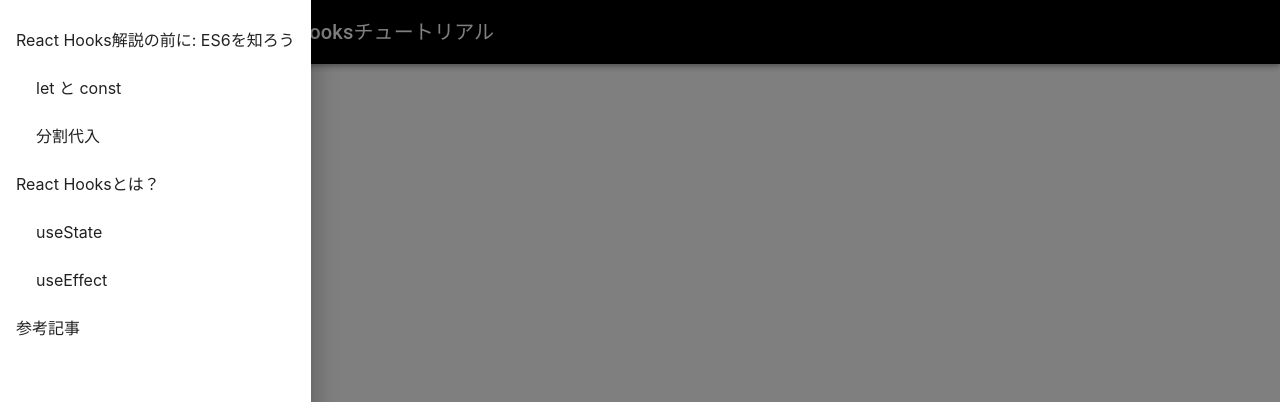
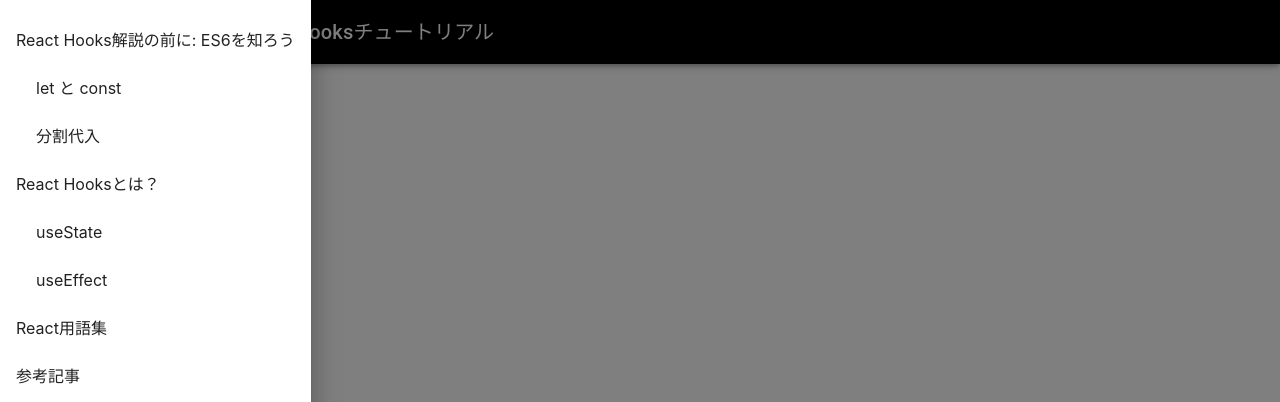
Before and after one commit to Teppeichang/react_hooks_tutorial, a React (Create React App) app: page /glossary in a window 1280 px wide. Both pictures are taken after a click on the button "menu". Shown: the top 402 px of the page. Built offline with nearby package versions, Linux system fonts and the light colour scheme.

Commit message:
Fix: letとconst解説ページの余白 Add: 用語集ページの追加(ガワだけ)

```diff
--- a/src/App.jsx
+++ b/src/App.jsx
@@ -8,6 +8,7 @@ import LetAndConst from "./pages/LetAndConst";
 import DestructuringAssignment from "./pages/DestructuringAssignment";
 import UseStatePage from "./pages/UseStatePage";
 import UseEffectPage from "./pages/UseEffectPage";
+import Glossary from "./pages/Glossary";
 import References from "./pages/References";
 
 function App() {
@@ -22,6 +23,7 @@ function App() {
         <Route path="/about-hooks" element={<AboutHooks />}/>
         <Route path="/usestate" element={<UseStatePage />} />
         <Route path="/useeffect" element={<UseEffectPage />} />
+        <Route path="/glossary" element={<Glossary />} />
         <Route path="/references" element={<References />} />
       </Routes>
       <Footer />
--- a/src/components/Header.jsx
+++ b/src/components/Header.jsx
@@ -47,6 +47,9 @@ const Header = () => {
           <Link to="/useeffect" className="hover:text-sky-400 hover:underline pl-5">
             useEffect
           </Link>
+          <Link to="/glossary" className="hover:text-sky-400 hover:underline">
+          React用語集
+          </Link>
           <Link to="/references" className="hover:text-sky-400 hover:underline">
           参考記事
           </Link>
--- /dev/null
+++ b/src/pages/Glossary.jsx
@@ -0,0 +1,9 @@
+const Glossary = () => {
+  return (
+    <div className="my-20 p-10 flex flex-col min-h-screen">
+      <p>Coming soon...</p>
+    </div>
+  )
+}
+
+export default Glossary
--- a/src/pages/LetAndConst.jsx
+++ b/src/pages/LetAndConst.jsx
@@ -1,6 +1,6 @@
 const LetAndConst = () => {
   return (
-    <div className="my-20 p-10 min-h-screen">
+    <div className="my-20 px-10 flex flex-col min-h-screen">
       <p className="text-2xl font-bold mt-10">let と constとは</p>
       <hr />
       <p className="mt-5">ES6から追加されたJavaScriptの変数宣言。JavaScriptの変数宣言は3通りあり、それぞれ以下の特徴がある。</p>
```
